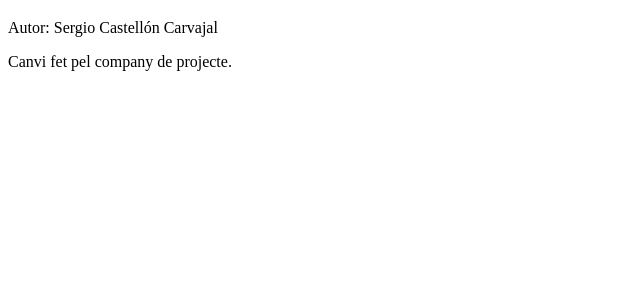
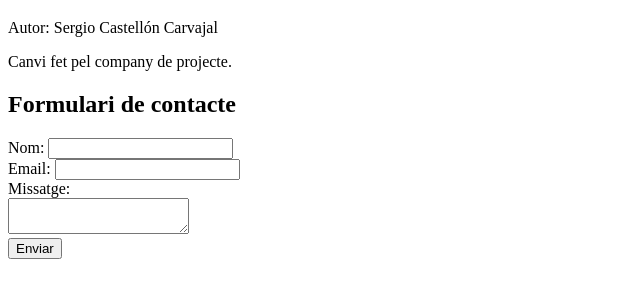
Before and after one commit to SC4ST3/ModaGlobal, a plain HTML site: page public_html/index.html in a window 1280 px wide. Shown: the part 61-358 px from the top of the page, without its empty margins (0-640 px from the left). Drawn offline with Linux system fonts and the light colour scheme.

Commit message:
Versió 1.1.2: Afegir formulari de contacte

```diff
--- /dev/null
+++ b/public_html/contacte.js
@@ -0,0 +1,11 @@
+/*
+ * Click nbfs://nbhost/SystemFileSystem/Templates/Licenses/license-default.txt to change this license
+ * Click nbfs://nbhost/SystemFileSystem/Templates/ClientSide/javascript.js to edit this template
+ */
+
+// contacte.js
+// Codi de prova per al formulari de contacte
+
+function enviarFormulari() {
+    console.log("Formulari enviat (simulació).");
+}
--- a/public_html/index.html
+++ b/public_html/index.html
@@ -16,5 +16,22 @@ Click nbfs://nbhost/SystemFileSystem/Templates/Other/html.html to edit this temp
 
         <script src="script.js"></script>
         <p>Canvi fet pel company de projecte.</p>
+        <h2>Formulari de contacte</h2>
+
+        <form id="formulari-contacte" onsubmit="enviarFormulari(); return false;">
+            <label>Nom:</label>
+            <input type="text" name="nom"><br>
+
+            <label>Email:</label>
+            <input type="email" name="email"><br>
+
+            <label>Missatge:</label><br>
+            <textarea name="missatge"></textarea><br>
+
+            <button type="submit">Enviar</button>
+        </form>
+
+        <script src="contacte.js"></script>
+
     </body>
 </html>
```
